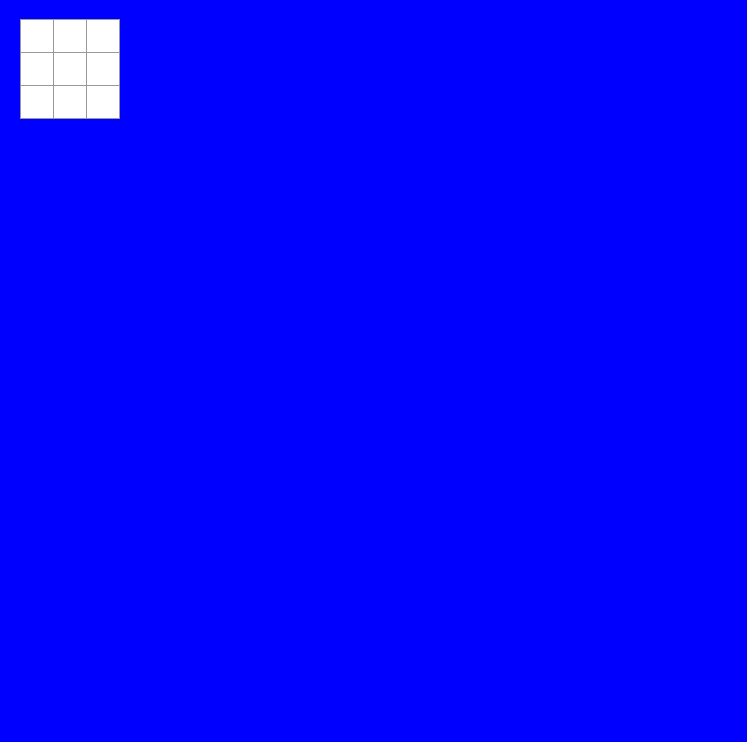
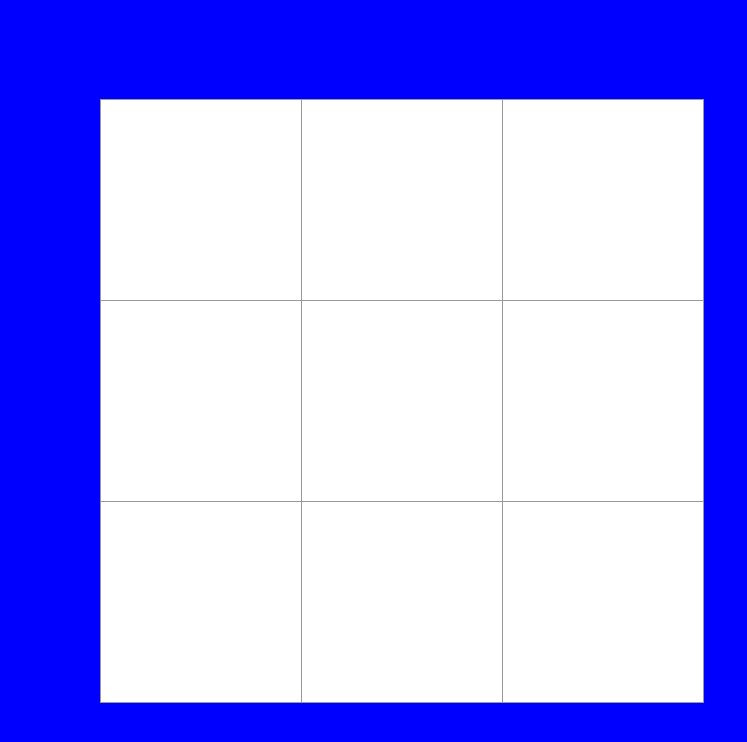
Before and after one commit to Nd3ritu/reactRecap, a React (Create React App) app in the folder ReactDocumentation/tictactoe/self/: page / in a window 1280 px wide. Shown: the top 742 px of the page, without its empty margins (0-747 px from the left). Built offline with nearby package versions, Linux system fonts and the light colour scheme.

Commit message:
added taking turns feature

```diff
--- a/ReactDocumentation/tictactoe/self/src/App.js
+++ b/ReactDocumentation/tictactoe/self/src/App.js
@@ -10,12 +10,21 @@ function Square({value, onSquareClick}) {
 }
 
 export default function Board() {
+  const [xIsNext, setXIsNext] = useState(true);
   const [squares, setSquares] = useState(Array(9).fill(null)) // created an array with nine elements and sets each of them to null
 
   function handleClick(i){
     const nextSquares = squares.slice(); //slice () creates a portion of the original array
-    nextSquares[i] = 'X';
+
+    // determining which player's turn it is
+    if (xIsNext){
+      nextSquares[i] = "X";
+    } else{
+      nextSquares[i] = "O";
+    }
     setSquares(nextSquares); //responsible for updating the state of the component that has changed as this trigges a re-render of the components that use the squares state (Board) as well as its child components (Square)
+
+    setXIsNext(!xIsNext);
   }
 
     return (
--- a/ReactDocumentation/tictactoe/self/src/styles.css
+++ b/ReactDocumentation/tictactoe/self/src/styles.css
@@ -4,7 +4,7 @@
 
 body {
   font-family: sans-serif;
-  margin: 20px;
+  margin: 100px;
   padding: 0px;
   background-color: blue;
 
@@ -17,12 +17,12 @@ body {
   font-size: 24px;
   font-weight: bold;
   line-height: 34px;
-  height: 34px;
+  height: 100px;
   margin-right: -1px;
   margin-top: -1px;
-  padding: 0;
+  padding: 100px;
   text-align: center;
-  width: 34px;
+  width: 100px;
 }
 
 .board-row:after {
```
